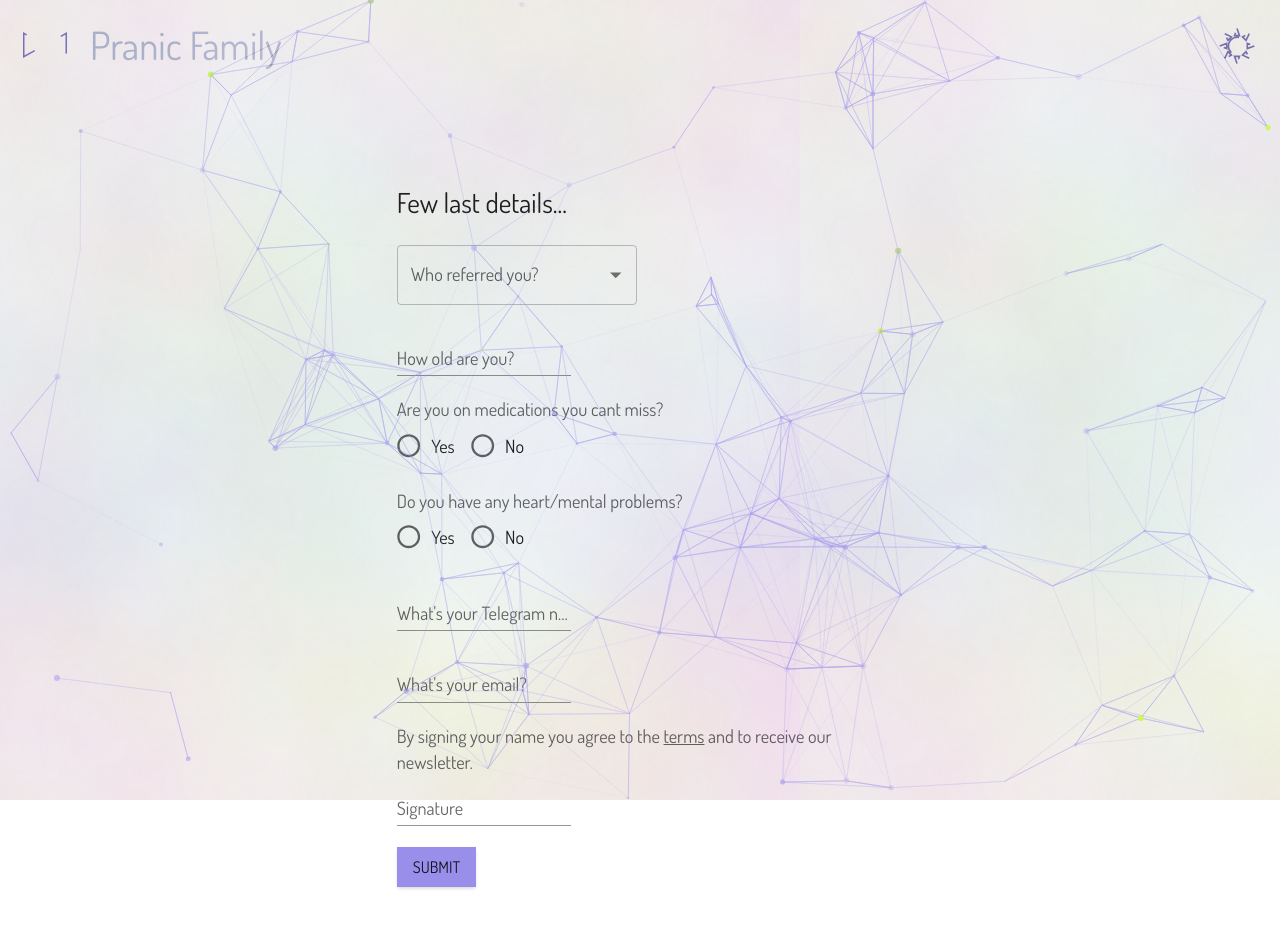
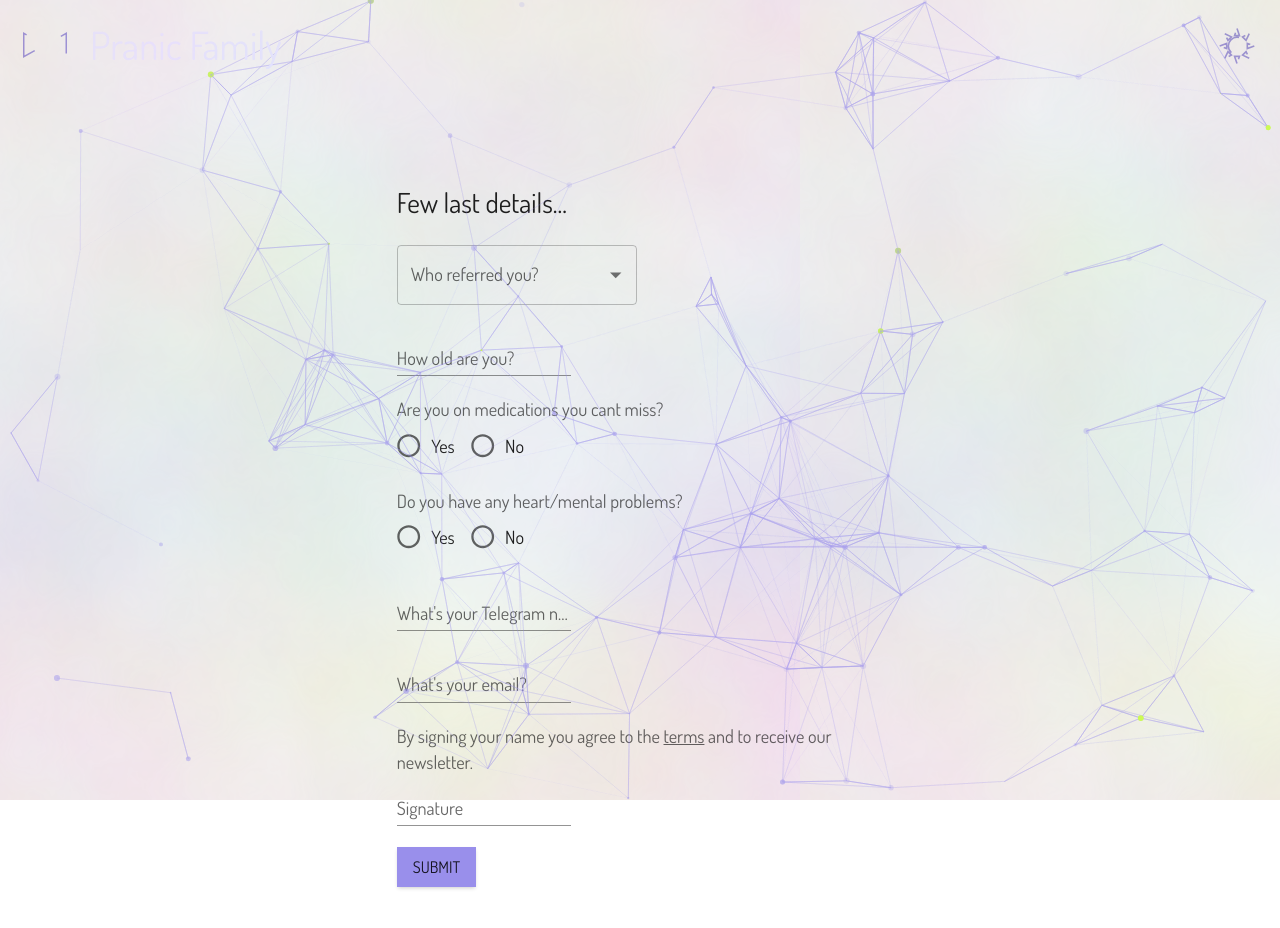
Before and after one commit to fsoudiere/pranicfam, a Next.js app: page /apply in a window 1280 px wide. Shown: the top 928 px of the page. Built offline with nearby package versions, Linux system fonts and the light colour scheme.

Commit message:
luminosity

```diff
--- a/components/navbar.module.scss
+++ b/components/navbar.module.scss
@@ -6,7 +6,7 @@
     height: 80px;
     padding: 0;
     z-index: 9999999999;
-    mix-blend-mode: difference;
+    mix-blend-mode: luminosity;
     color: #998feb;
 }
 .navmenu {
--- a/styles/globals.scss
+++ b/styles/globals.scss
@@ -28,7 +28,7 @@ h2, h1 {
     right: 15px;
     top: 18px;
     z-index: 9999999999;
-    mix-blend-mode: difference;
+    mix-blend-mode: luminosity;
 }
 .MuiFormLabel-root {
   font-weight: 400;
```
